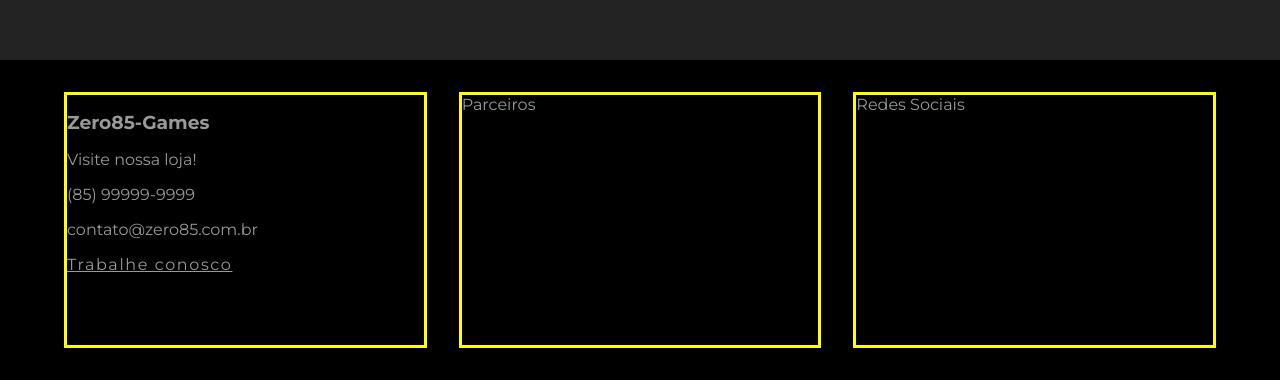
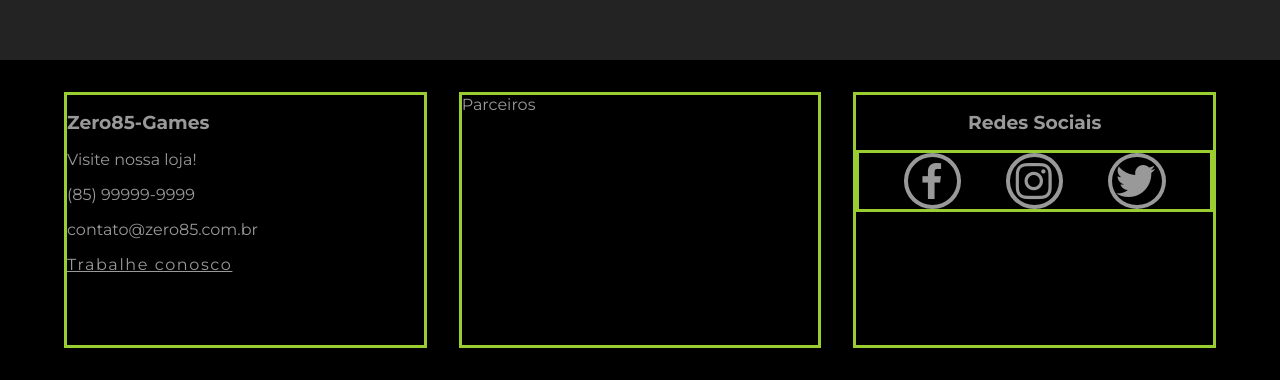
Before and after one commit to prof-marneicardoso/gt9sul-site-zero85-games, a plain HTML site: page index.html in a window 1280 px wide. Shown: the part 3805-4185 px from the top of the page. Drawn offline with nearby package versions, Linux system fonts and the light colour scheme.

Commit message:
Footer + Icons

```diff
--- a/css/style.css
+++ b/css/style.css
@@ -229,7 +229,7 @@ footer {
     div {
         height: auto;
         width: 100%;
-        border: solid yellow;
+        border: solid yellowgreen;
     }
 
     a {
@@ -244,4 +244,28 @@ footer {
             color: #f9f9f9;
         }
     }
+
+    i {
+        color: #999999;
+        font-size: 3rem;
+        border: solid 0.25rem #999999;
+        border-radius: 50%;
+
+        &:hover {
+            border-color: #ffc928;
+            color: #ffc928;
+            cursor: pointer;
+        }
+    }
 }
+
+.redes-sociais {
+    h3 {
+        text-align: center;
+    }
+
+    div {
+        display: flex;
+        justify-content: space-evenly;
+    }
+}
--- a/index.html
+++ b/index.html
@@ -2,12 +2,15 @@
 <html lang="pt-br">
     <head>
         <meta charset="UTF-8" />
-        <meta name="viewport" content="width=device-width, initial-scale=1.0" />
+        <meta name="viewport" content="width=device-width, initial-scale=1.0"/>
         <title>Zero85 Games</title>
         <!-- Favicon (ícone da página) -->
-        <link rel="icon" type="image/x-icon" href="./assets/icon/z.jpeg">
+        <link rel="icon" type="image/x-icon" href="./assets/icon/z.jpeg"/>
         <!-- CSS Externo -->
         <link rel="stylesheet" href="./css/style.css" />
+        <!-- Box Icons -->
+        <link
+            href="https://unpkg.com/boxicons@2.1.4/css/boxicons.min.css"  rel="stylesheet"/>
     </head>
     <body>
         <!-- Menu de opções -->
@@ -179,6 +182,7 @@
         </main>
 
         <footer>
+            <!-- Parte 1 -->
             <div>
                 <h3>Zero85-Games</h3>
 
@@ -191,10 +195,32 @@
                     <a href="cadastro.html">Trabalhe conosco</a>
                 </p>
             </div>
-
+            <!-- Link dos parceiros -->
             <div>Parceiros</div>
-
-            <div>Redes Sociais</div>
+            <!-- Link das redes socias -->
+            <div class="redes-sociais">
+                <h3>Redes Sociais</h3>
+                <div>
+                    <!-- Facebook -->
+                    <figure>
+                        <a target="_blank" href="https://www.facebook.com/">
+                            <i class="bx bxl-facebook"></i>
+                        </a>
+                    </figure>
+                    <!-- Instagram -->
+                    <figure>
+                        <a target="_blank" href="https://www.instagram.com/">
+                            <i class='bx bxl-instagram'></i>
+                        </a>
+                    </figure>
+                    <!-- X (Twitter) -->
+                    <figure>
+                        <a target="_blank" href="https://x.com/">
+                            <i class='bx bxl-twitter'></i>
+                        </a>
+                    </figure>
+                </div>
+            </div>
         </footer>
     </body>
 </html>
```
